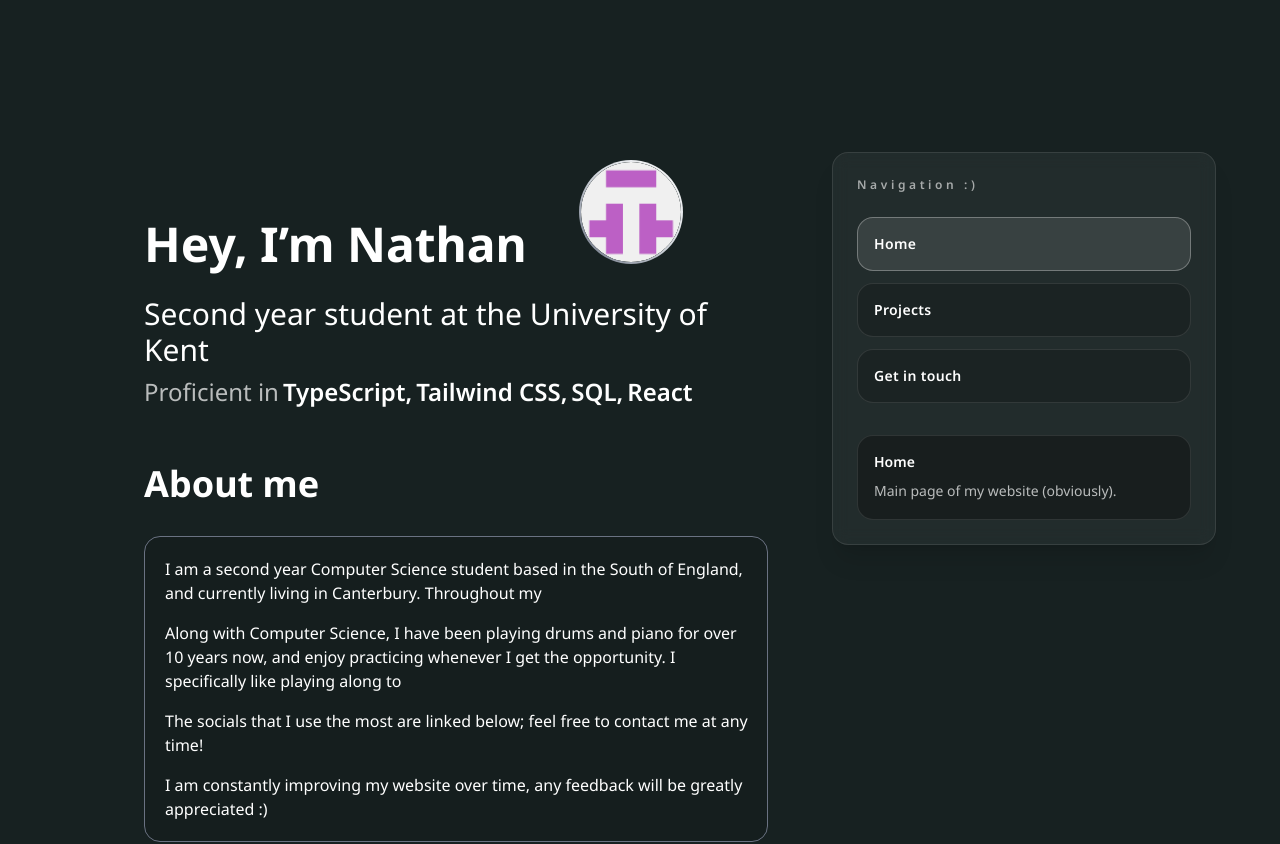
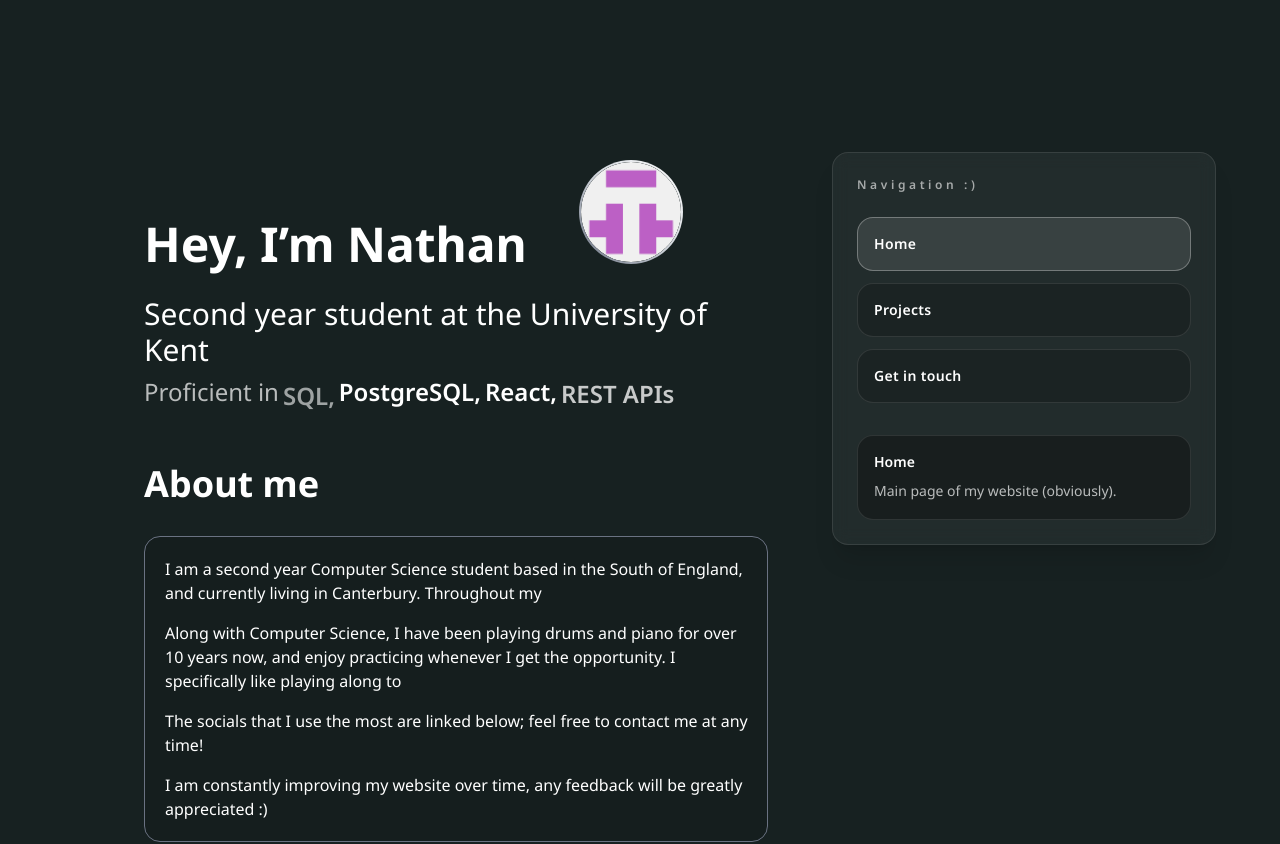
Before and after one commit to nathant1234567/nathan-portfolio, a Next.js app: page / in a window 1280 px wide. Shown: the top 844 px of the page. Built offline with nearby package versions, Linux system fonts and the light colour scheme.

Commit message:
fixed that hydration error and made page transitions better

```diff
--- a/src/app/layout.tsx
+++ b/src/app/layout.tsx
@@ -17,12 +17,11 @@ export const metadata: Metadata = {
   description: "My personal portfolio site",
 };
 
-export default function RootLayout({children,}: Readonly<{ children: React.ReactNode; }>) {
-
+export default function RootLayout({ children }: Readonly<{ children: React.ReactNode }>) {
     return (
         <html lang="en" className={noto.variable}>
         <body className="font-[var(--font-noto-sans)] bg-black text-white">
-      <BlackBackground><ConditionalPageWrapper>{children}</ConditionalPageWrapper></BlackBackground>
+        <BlackBackground>{children}</BlackBackground>
         </body>
         </html>
     );
--- a/src/app/page.tsx
+++ b/src/app/page.tsx
@@ -6,7 +6,6 @@ import {BlackBackground} from "@/components/layout/BlackBackground";
 import PageWrapper from "@/components/layout/PageWrapper";
 import NavigationPane from "@/components/navigation/NavigationPane";
 import About from "@/components/ui/About";
-
 
 
 export default function Home() {
--- a/src/components/ui/SkillsRotator.tsx
+++ b/src/components/ui/SkillsRotator.tsx
@@ -5,32 +5,38 @@ import { useEffect, useState } from "react";
 import { skills as allSkills } from "@/data/skills";
 
 export default function SkillRotator() {
-    const getRandomSkills = () =>
-        allSkills.sort(() => 0.5 - Math.random()).slice(0, 4);
+    const SKILL_COUNT = 4;
 
-    const [skills, setSkills] = useState<string[]>(getRandomSkills());
+    const [skills, setSkills] = useState<string[]>(() => allSkills.slice(0, SKILL_COUNT));
 
     useEffect(() => {
         const timers: NodeJS.Timeout[] = [];
 
-        skills.forEach((_, i) => {
-            const updateSkill = () => {
+        const getRandomSkillExcluding = (exclude: string[]) => {
+            let candidate: string;
+            do {
+                candidate = allSkills[Math.floor(Math.random() * allSkills.length)];
+            } while (exclude.includes(candidate));
+            return candidate;
+        };
+
+        const scheduleUpdate = (index: number, delay: number) => {
+            const runUpdate = () => {
                 setSkills((prev) => {
-                    const newSkills = [...prev];
-                    let newWord;
-                    do {
-                        newWord = allSkills[Math.floor(Math.random() * allSkills.length)];
-                    } while (newSkills.includes(newWord));
-                    newSkills[i] = newWord;
-                    return newSkills;
+                    const next = [...prev];
+                    next[index] = getRandomSkillExcluding(next);
+                    return next;
                 });
 
                 const nextDelay = Math.random() * (7000 - 3000) + 3000;
-                timers[i] = setTimeout(updateSkill, nextDelay);
+                timers[index] = setTimeout(runUpdate, nextDelay);
             };
+            timers[index] = setTimeout(runUpdate, delay);
+        };
 
+        Array.from({ length: SKILL_COUNT }, (_, index) => {
             const initialDelay = Math.random() * (7000 - 3000) + 3000;
-            timers[i] = setTimeout(updateSkill, initialDelay);
+            scheduleUpdate(index, initialDelay);
         });
 
         return () => timers.forEach(clearTimeout);
```
Lines whose indentation alone changed are shown as unchanged.
